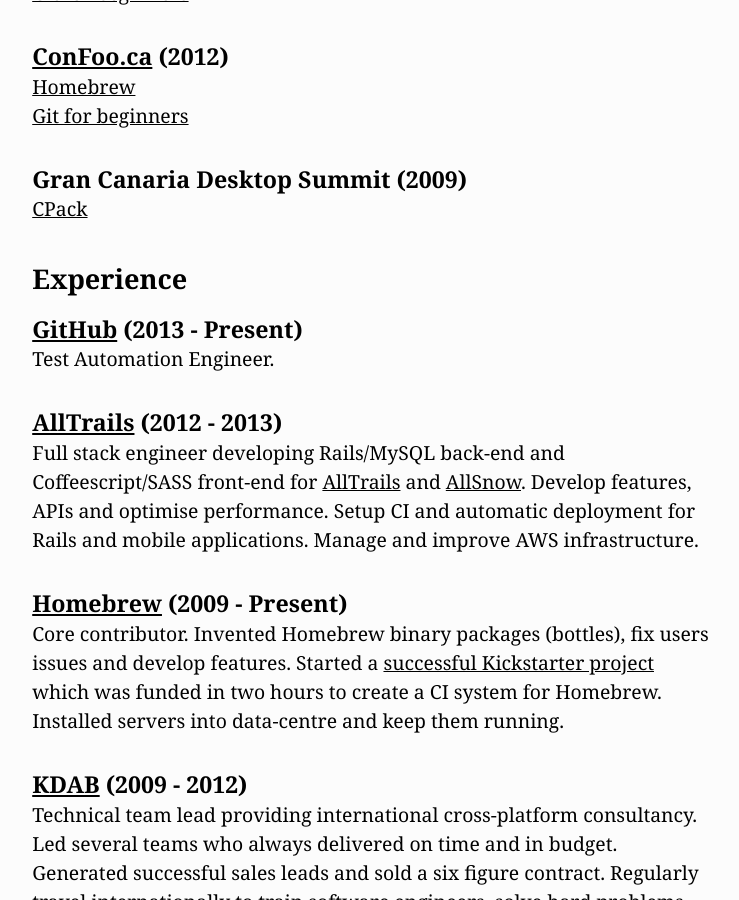
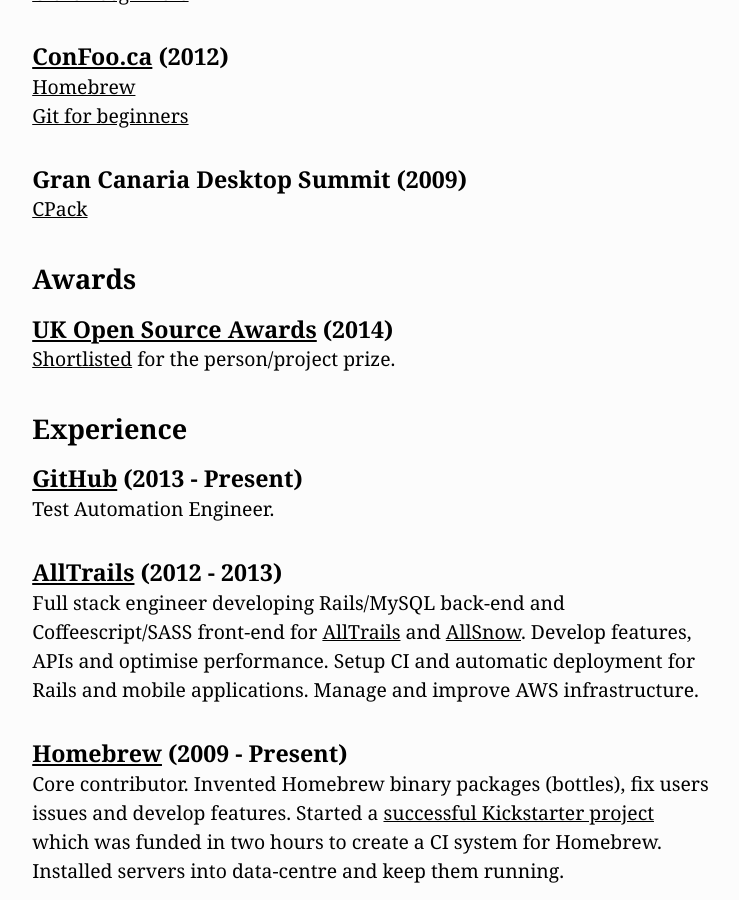
Before and after one commit to MikeMcQuaid/mikemcquaid.com, a Jekyll site: the page built from cv.markdown, in a window 1280 px wide and 900 px high, scrolled down 1479 px. Shown: the whole window, without its empty margins (269-1008 px from the left). Built offline with Jekyll 4.4.1, drawn with Linux system fonts in a browser that asks for light colours; Markdown is read by kramdown in place of the engine named in the settings.

Commit message:
CV: add open-source awards.

```diff
--- a/cv.markdown
+++ b/cv.markdown
@@ -44,6 +44,10 @@
 #### Gran Canaria Desktop Summit (2009)
 [CPack](http://speakerdeck.com/u/mikemcquaid/p/cpack)
 
+### Awards
+#### [UK Open Source Awards](http://opensourceawards.org/) (2014)
+[Shortlisted](http://opensourceawards.org/index.php/awards-shortlist) for the person/project prize.
+
 ### Experience
 #### [GitHub](http://github.com/) (2013 - Present)
 Test Automation Engineer.
```
